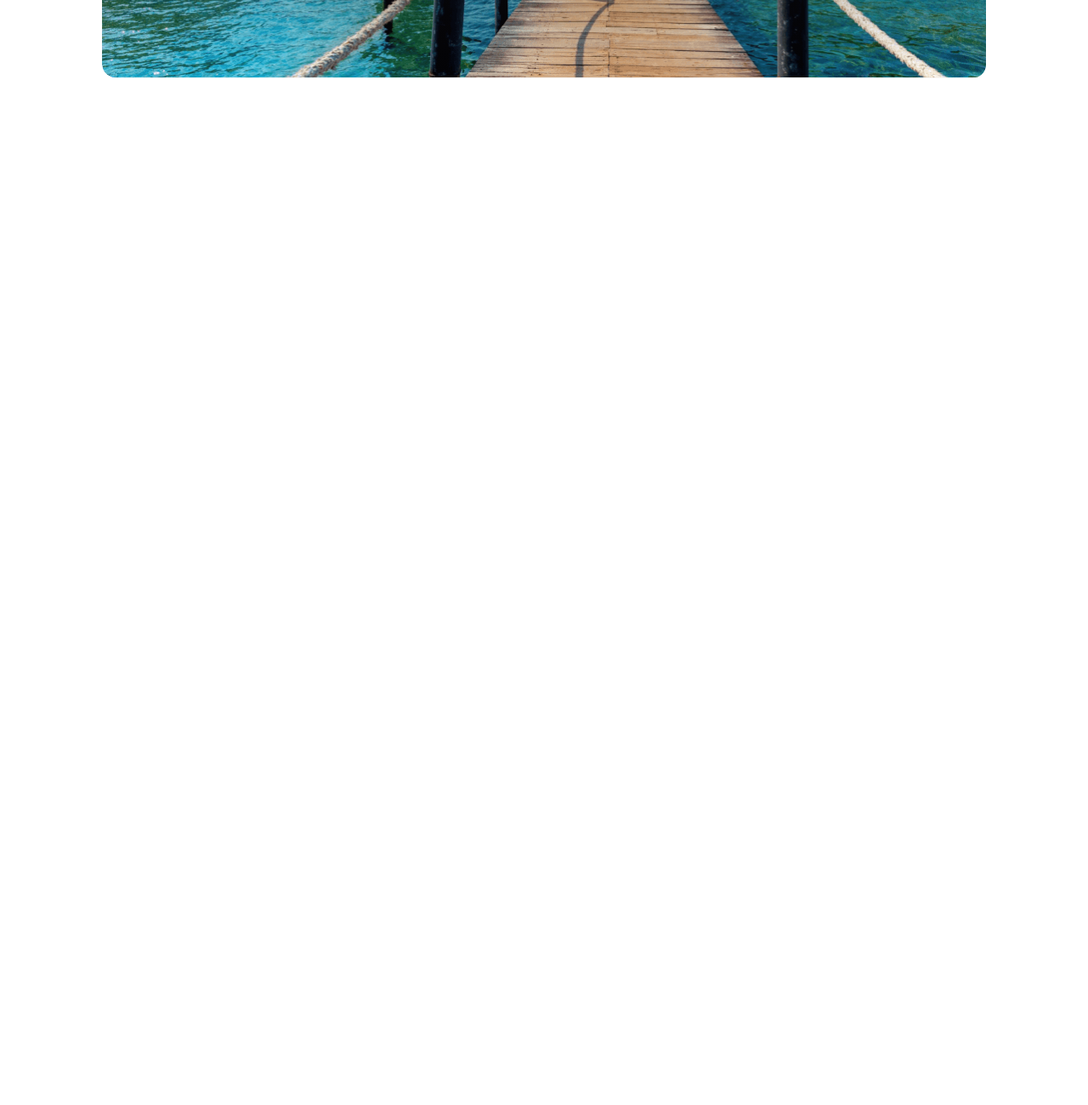
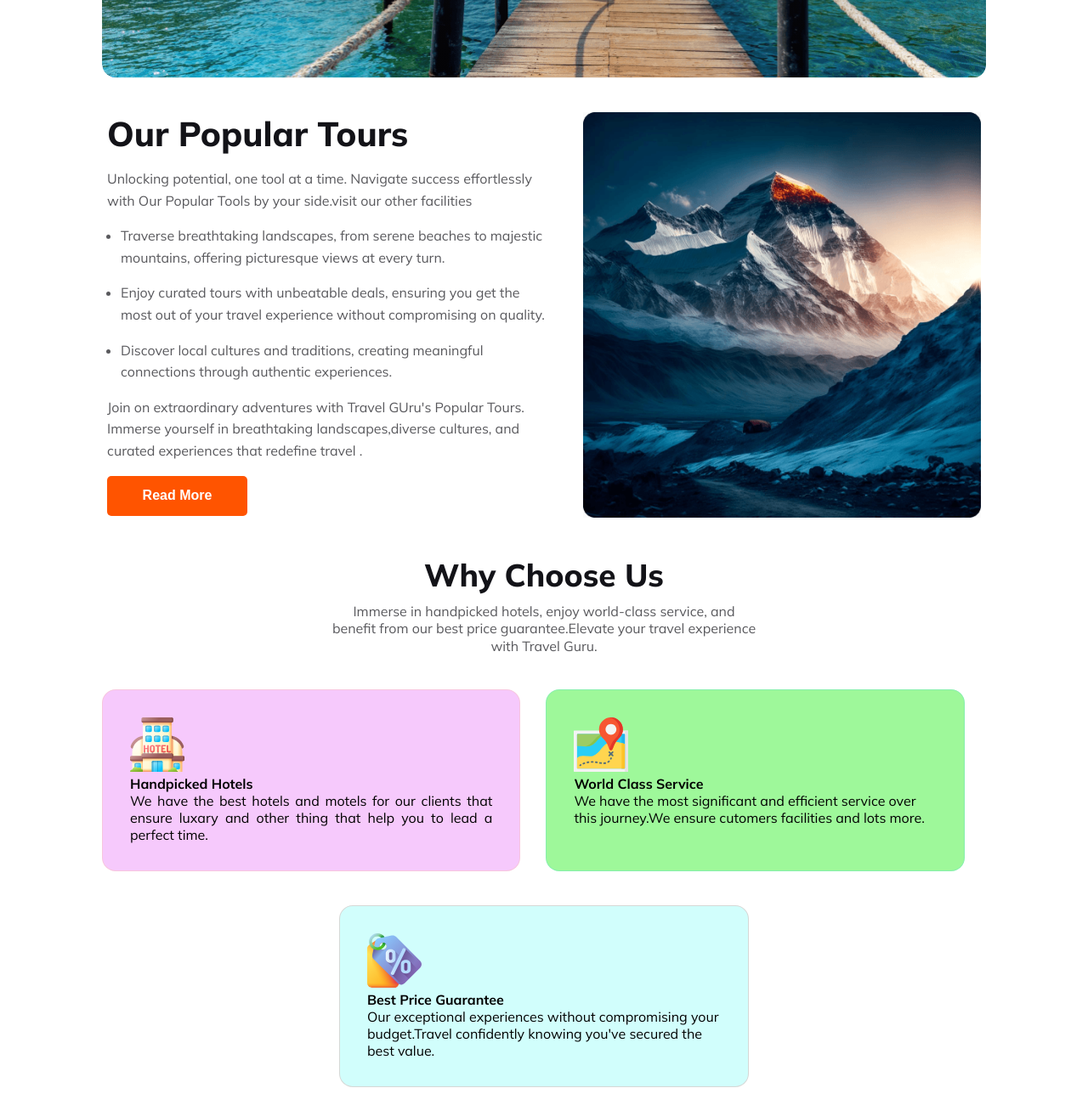
Before and after one commit to Sadat006/travel-web-b49, a plain HTML site: page index.html in a window 1280 px wide. Shown: the part 540-1840 px from the top of the page at 85% size. Before the commit the page ends 800 px from the top, so only its background shows below. Drawn offline with Linux system fonts and the light colour scheme.

Commit message:
new section stylized

```diff
--- a/index.html
+++ b/index.html
@@ -48,8 +48,92 @@
         </div>
       </section>
     </header>
+
+    <!-- main section starts -->
     <main>
+      <section class="populer-tours">
+        <div class="text-content">
+          <h1 class="title">Our Popular Tours</h1>
+          <p>
+            Unlocking potential, one tool at a time. Navigate success
+            effortlessly with Our Popular Tools by your side.visit our other
+            facilities
+          </p>
+          <ul>
+            <li>
+              Traverse breathtaking landscapes, from serene beaches to majestic
+              mountains, offering picturesque views at every turn.
+            </li>
+            <li>
+              Enjoy curated tours with unbeatable deals, ensuring you get the
+              most out of your travel experience without compromising on
+              quality.
+            </li>
+            <li>
+              Discover local cultures and traditions, creating meaningful
+              connections through authentic experiences.
+            </li>
+          </ul>
+          <p>
+            Join on extraordinary adventures with Travel GUru's Popular Tours.
+            Immerse yourself in breathtaking landscapes,diverse cultures, and
+            curated experiences that redefine travel .
+          </p>
+          <button class="primary-btn">Read More</button>
+        </div>
+        <div class="img-container">
+          <img src="assets/Rectangle 4.png" alt="image" />
+        </div>
+      </section>
+      <!-- new section starts -->
+      <!-- <section class="Your-Destinations">
+        <div class="textContent">
+          <h1>Choose Your Destination</h1>
+          <p>
+            Choose your dream destination with Travel Guru. Browse enticing
+            images and choose from a curated list of breathtaking scenes.
+          </p>
+        </div>
+      </section> -->
+      <!-- auto -->
 
+      <section class="why-choose-us">
+        <div class="text-segment">
+          <h3 class="section-title">Why Choose Us</h3>
+          <p class="section-desc">
+            Immerse in
+            handpicked hotels, enjoy world-class service, and benefit from our
+            best price guarantee.Elevate your travel experience with Travel Guru.
+          </p>
+        </div>
+        <div class="Our-options">
+          <div class="item01">
+            <img src="assets/icons/hotel.svg" alt="Icon" />
+            <h4>Handpicked Hotels</h4>
+            <p>
+              We have the best hotels and motels for our clients that ensure
+              luxary and other thing that help you to lead a perfect time.
+            </p>
+          </div>
+          <div class="item02">
+            <img src="assets/icons/map.svg" alt="Icon" />
+            <h4>World Class Service</h4>
+            <p>
+              We have the most significant and efficient service over this
+              journey.We ensure cutomers facilities and lots more.
+            </p>
+          </div>
+          <div class="item03">
+            <img src="assets/icons/price-tag.svg" alt="Icon" />
+            <h4 class="item-title">Best Price Guarantee</h4>
+            <p class="item-desc">
+              Our exceptional
+              experiences without compromising your budget.Travel confidently
+              knowing you've secured the best value.
+            </p>
+          </div>
+        </div>
+      </section>
     </main>
   </body>
 </html>
--- a/style.css
+++ b/style.css
@@ -110,6 +110,7 @@ nav .left-section {
   justify-content: center;
   gap: 2px;
   font-weight: bold;
+  font-size: 1rem;
   color: white;
   background-color: #ff5400;
   width: 165px;
@@ -142,12 +143,155 @@ nav .left-section {
   }
   .header-section {
     height: auto;
-    gap: 15px ;
+    gap: 15px;
   }
   .search-bar {
     flex-direction: column;
     margin-bottom: 30px;
   }
+  .search-bar input,
+  .search-bar select {
+    width: auto;
+  }
 }
 
 /* main section styles */
+/* popular tours section */
+.populer-tours {
+  display: flex;
+  justify-content: center;
+  margin-top: 40px;
+  gap: 40px;
+}
+.populer-tours .text-content {
+  width: 50%;
+}
+.populer-tours .title {
+  color: #131318;
+  font-size: 2.5rem;
+  font-weight: 800;
+  margin-bottom: 1rem;
+}
+.text-content p {
+  color: rgba(19, 19, 24, 0.7);
+  font-size: 1rem;
+  font-weight: 400;
+  line-height: 1.6rem;
+  margin-bottom: 1rem;
+}
+.text-content ul li {
+  color: rgba(19, 19, 24, 0.7);
+  font-size: 1rem;
+  font-weight: 400;
+  line-height: 1.6rem;
+  margin-left: 1rem;
+  margin-bottom: 1rem;
+}
+.populer-tours .img-container {
+  width: 45%;
+}
+.img-container img {
+  width: 100%;
+  height: auto;
+}
+/* responsive */
+@media screen and (max-width: 600px) {
+  .populer-tours {
+    flex-direction: column;
+  }
+  .populer-tours .text-content {
+    width: 100%;
+    text-align: justify;
+  }
+  .populer-tours .img-container {
+    width: 100%;
+  }
+}
+
+/* Destinations style */
+.Your-Destinations {
+  margin-top: 40px;
+}
+.Your-Destinations .textContent {
+  text-align: center;
+  width: 600px;
+  margin: 30px auto;
+}
+.Your-Destinations .textContent h1 {
+  color: #131318;
+  font-size: 2.2rem;
+  font-weight: 800;
+  margin-bottom: 20px;
+}
+.Your-Destinations p {
+  color: rgba(19, 19, 24, 0.7);
+  font-size: 1rem;
+  font-weight: 400;
+  line-height: 1.6rem;
+}
+/* this secionis  */
+/* sdklfsjkdfhasjkldf */
+/* Why choose us */
+.why-choose-us {
+}
+.text-segment {
+  max-width: 500px;
+  text-align: center;
+  margin: 40px auto;
+}
+.text-segment .section-title {
+  color: #131318;
+  text-align: center;
+  font-size: 2.3rem;
+  font-weight: 800;
+  margin-bottom: 10px;
+}
+.text-segment .section-desc {
+  color: rgba(19, 19, 24, 0.7);
+  text-align: center;
+  font-size: 1rem;
+  font-weight: 400;
+  line-height: 1.3rem;
+}
+.Our-options {
+  display: flex;
+  flex-wrap: wrap;
+  gap: 30px;
+}
+.item01 {
+  width: 41%;
+  text-align: justify;
+  padding: 2rem;
+  border-radius: 1rem;
+  border: 1px solid rgba(251, 181, 99, 0.2);
+  background: rgba(221, 54, 243, 0.267);
+}
+.item02 {
+  width: 41%;
+  border-radius: 1rem;
+  padding: 2rem;
+  border: 1px solid rgba(41, 206, 246, 0.2);
+  background: rgba(106, 245, 101, 0.651);
+}
+.item03 {
+  width: 40%;
+  border-radius: 1rem;
+  border: 1px solid rgba(233, 68, 68, 0.2);
+  background: rgba(33, 248, 237, 0.205);
+  padding: 2rem;
+  margin: 10px auto;
+}
+/* responsive media query */
+/* for mobile devices */
+@media screen and (max-width: 600px) {
+  .Our-options {
+    flex-direction: row;
+  }
+  .Our-options .item01 ,.item02 ,.item03{
+    width: 100%;
+    padding: auto ;
+  }
+}
+
+
+/* new sections styles */
```
